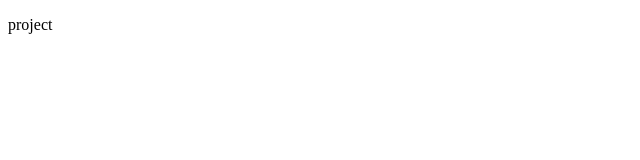
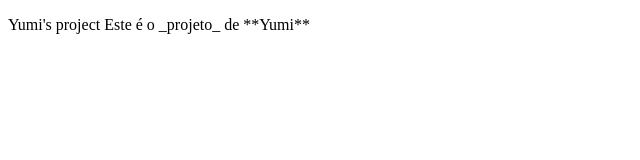
Before and after one commit to YumiNakamura2010/Yumi-s-project, a plain HTML site: page index.html in a window 1280 px wide. Shown: the whole page, without its empty margins (0-640 px from the left). Drawn offline with Linux system fonts and the light colour scheme.

Commit message:
index.html

```diff
--- a/index.html
+++ b/index.html
@@ -6,6 +6,8 @@
     <title>Yumi's project</title>
 </head>
 <body>
-    <p>project</p>
+    <p> Yumi's project
+
+Este é o _projeto_ de **Yumi**</p>
 </body>
 </html>
```
